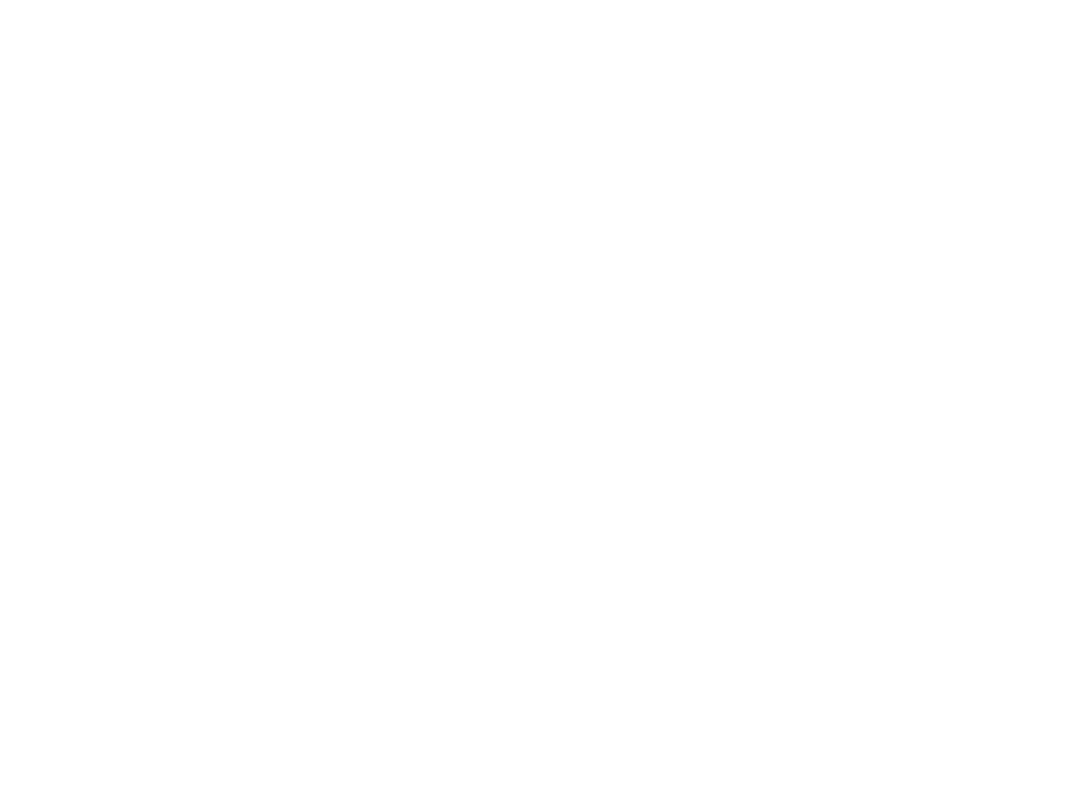
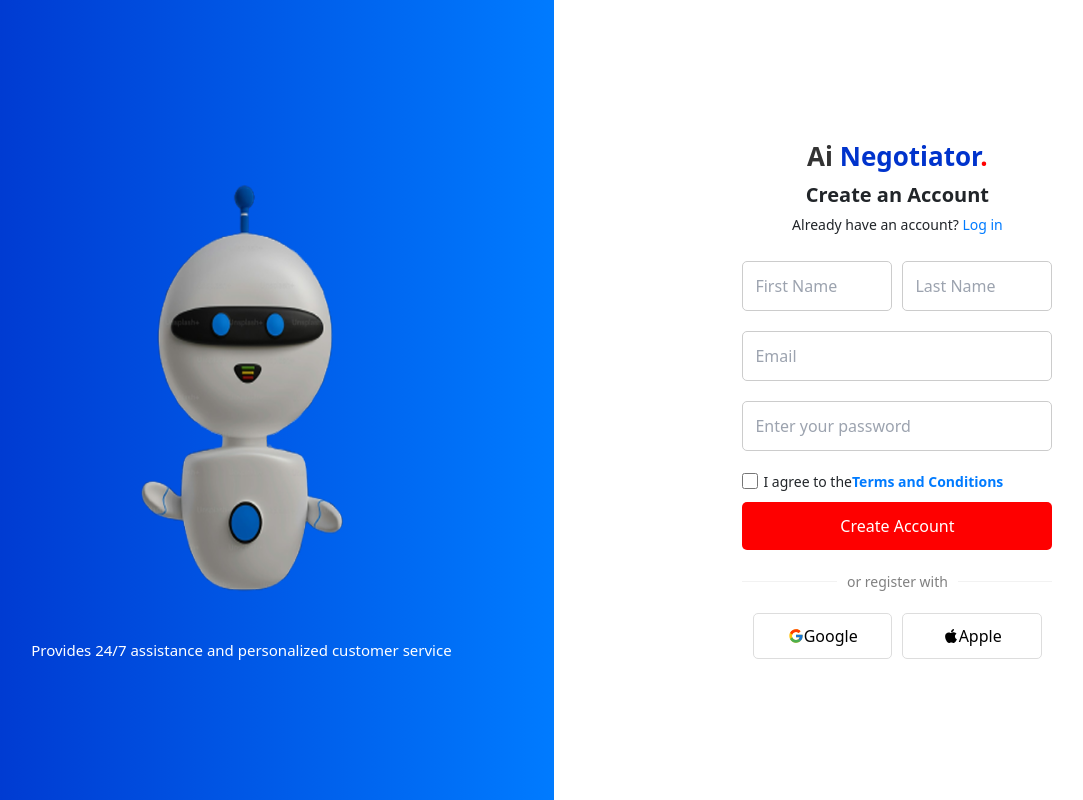
Before and after one commit to HiteshReddy28/AI-chatbot, a React (Create React App) app in the folder frontend/: page /Signup in a window 1280 px wide. Before the commit this address had no page. Shown: the whole page, without its empty margins (71-1154 px from the left). Built offline with nearby package versions, Linux system fonts and the light colour scheme.

Commit message:
Signup Page Added

```diff
--- a/frontend/src/App.js
+++ b/frontend/src/App.js
@@ -2,14 +2,15 @@
 import Navbar from './navbar';
 import Mainpage from './main';
 import Footer from './footer';
-
+import Signup from './Signup';
 
 function App() {
   return (
     <>
-    <Navbar/>
-    <Mainpage/>
-    <Footer/>
+      <Navbar />
+      <Mainpage/>
+      <Signup/>
+      <Footer />
     </>
   );
 }
--- /dev/null
+++ b/frontend/src/Signup.css
@@ -0,0 +1,209 @@
+.signup-container {
+  display: flex;
+  height: 100vh;
+  width: 100vw;
+  gap: 2rem;
+}
+
+.signup-left {
+  width: 50%;
+  background: linear-gradient(to right, #0033cc, #007bff);
+  color: white;
+  display: flex;
+  flex-direction: column;
+  justify-content: center;
+  align-items: center;
+  text-align: center;
+  font-size: 15px;
+  padding: 2rem;
+  height: 100vh;
+}
+
+.robot-img {
+  width: 300px;
+  height: 500px;
+  margin-bottom: 1rem;
+}
+
+
+.signup-right {
+  width: 50%;
+  display: flex;
+  align-items: center;
+  justify-content: center;
+  height: 100vh;
+}
+
+
+.signup-form {
+  width: 350px;
+  padding: 20px;
+  border-radius: 8px;
+  text-align: center;
+  background: white;
+}
+
+
+.brand-title {
+  font-size: 26px;
+  font-weight: bold;
+  color: #333;
+}
+
+.highlight-dot {
+  color: #0033cc;
+}
+
+.dot {
+  color: red;
+}
+
+
+.signup-heading {
+  font-size: 20px;
+  font-weight: bold;
+  margin-top: 10px;
+}
+
+
+.signup-form input {
+  width: 100%;
+  padding: 12px;
+  margin: 10px 0;
+  border: 1px solid #ccc;
+  border-radius: 5px;
+  font-size: 16px;
+}
+
+
+.name-inputs {
+  display: flex;
+  gap: 10px;
+}
+
+
+.signup-button {
+  background-color: #FE0000;
+  color: white;
+  padding: 12px;
+  border: none;
+  border-radius: 5px;
+  cursor: pointer;
+  width: 100%;
+  font-size: 16px;
+  margin-top: 10px;
+}
+
+.signup-button:hover {
+  background-color: #cc0000;
+}
+
+
+.checkbox-container {
+  display: flex;
+  align-items: center;
+  justify-content: flex-start;
+  gap: 5px;
+  margin-top: 10px;
+  font-size: 14px;
+  width: 100%;
+}
+
+.checkbox-container input {
+  width: 16px;
+  height: 16px;
+  margin: 0;
+  cursor: pointer;
+}
+
+.checkbox-container label {
+  display: flex;
+  align-items: center;
+  text-align: left;
+  cursor: pointer;
+  white-space: nowrap;
+}
+
+.checkbox-container a {
+  text-decoration: none;
+  color: #007bff;
+  font-weight: bold;
+}
+
+.checkbox-container a:hover {
+  text-decoration: underline;
+}
+
+
+
+.login-link {
+  color: #007bff;
+  text-decoration: none;
+}
+
+.login-link:hover {
+  text-decoration: underline;
+}
+
+
+.divider {
+  display: flex;
+  align-items: center;
+  justify-content: center;
+  margin: 15px 0;
+}
+
+.line {
+  flex-grow: 1;
+  border: none;
+  height: 1px;
+  background-color: #ccc;
+}
+
+.divider-text {
+  margin: 0 10px;
+  color: gray;
+  font-size: 14px;
+}
+
+
+.social-signup {
+  display: flex;
+  justify-content: center;
+  gap: 10px;
+}
+
+.social-btn {
+  display: flex;
+  align-items: center;
+  justify-content: center;
+  padding: 10px;
+  border-radius: 5px;
+  cursor: pointer;
+  width: 45%;
+  background: rgb(255, 255, 255);
+  border: 1px solid #ddd;
+  color: black;
+}
+
+.social-btn:hover {
+  background-color: rgb(255, 255, 255);
+  color: black;
+}
+
+
+@media (max-width: 768px) {
+  .signup-container {
+      flex-direction: column;
+  }
+
+  .signup-left {
+      width: 100%;
+      height: 30vh;
+  }
+
+  .signup-right {
+      width: 100%;
+      height: auto;
+  }
+}
--- /dev/null
+++ b/frontend/src/Signup.js
@@ -0,0 +1,142 @@
+import React, { useState } from "react";
+import { FcGoogle } from "react-icons/fc";
+import { FaApple } from "react-icons/fa";
+import { useNavigate } from "react-router-dom";
+import axios from "axios";
+import "./Signup.css";
+import robotImage from "./robot.png";
+
+const Signup = () => {
+  console.log("Signup Component is Rendering");  // Debugging log
+
+  const navigate = useNavigate();
+  const [user, setUser] = useState({
+    firstName: "",
+    lastName: "",
+    email: "",
+    password: "",
+    agree: false
+  });
+
+  const [error, setError] = useState("");
+
+  const handleChange = (e) => {
+    const { name, value, type, checked } = e.target;
+    setUser({ ...user, [name]: type === "checkbox" ? checked : value });
+  };
+
+  const handleSubmit = async (e) => {
+    e.preventDefault();
+    if (!user.agree) {
+      setError("You must agree to the Terms and Conditions.");
+      return;
+    }
+    setError("");
+
+    try {
+      const response = await axios.post("http://localhost:3000/signup", user);
+      if (response.data.success) {
+        navigate("/login");
+      } else {
+        setError(response.data.message);
+      }
+    } catch (error) {
+      setError("Signup failed. Please try again.");
+    }
+  };
+
+  return (
+    <div className="signup-container">
+      {/* Left Side - Chatbot Image */}
+      <div className="signup-left">
+        <img src={robotImage} alt="Chatbot" className="robot-img" />
+        <p>Provides 24/7 assistance and personalized customer service</p>
+      </div>
+
+      {/* Right Side - Signup Form */}
+      <div className="signup-right">
+        <div className="signup-form">
+          <h2 className="brand-title">Ai <span className="highlight-dot">Negotiator</span><span className="dot">.</span></h2>
+          <h3 className="signup-heading">Create an Account</h3>
+          <p className="text-sm">
+            Already have an account? <a href="/login" className="login-link">Log in</a>
+          </p>
+
+          {error && <p className="error">{error}</p>}
+
+          <form onSubmit={handleSubmit}>
+            <div className="name-inputs">
+              <input
+                type="text"
+                name="firstName"
+                placeholder="First Name"
+                value={user.firstName}
+                onChange={handleChange}
+                required
+              />
+              <input
+                type="text"
+                name="lastName"
+                placeholder="Last Name"
+                value={user.lastName}
+                onChange={handleChange}
+                required
+              />
+            </div>
+            <input
+              type="email"
+              name="email"
+              placeholder="Email"
+              value={user.email}
+              onChange={handleChange}
+              required
+            />
+            <input
+              type="password"
+              name="password"
+              placeholder="Enter your password"
+              value={user.password}
+              onChange={handleChange}
+              required
+            />
+
+            <div className="checkbox-container">
+              <input
+                type="checkbox"
+                name="agree"
+                checked={user.agree}
+                onChange={handleChange}
+              />
+              <label>
+                I agree to the <a href="#">Terms and Conditions</a>
+              </label>
+            </div>
+
+            <button type="submit" className="signup-button">Create Account</button>
+          </form>
+
+          {/* Divider */}
+          <div className="divider">
+            <hr className="line" />
+            <p className="divider-text">or register with</p>
+            <hr className="line" />
+          </div>
+
+          {/* Social Signup */}
+          <div className="social-signup">
+            <button className="social-btn">
+              <FcGoogle className="icon" />
+              Google
+            </button>
+            <button className="social-btn">
+              <FaApple className="icon" />
+              Apple
+            </button>
+          </div>
+        </div>
+      </div>
+    </div>
+  );
+};
+
+export default Signup;
--- a/frontend/src/footer.js
+++ b/frontend/src/footer.js
@@ -5,7 +5,7 @@
   return (
     <footer className="footer">
       <p>Cookie Policy</p>
-      <p>2025 Cognute, All Rights Reserved</p>
+      <p>2025 Cognute Inc, All Rights Reserved</p>
     </footer>
   );
 };
--- a/frontend/src/index.js
+++ b/frontend/src/index.js
@@ -5,6 +5,7 @@
 import App from './App';
 import ChatApp from './ChatApp';
 import Login from './login';
+import Signup from './Signup';
 import 'bootstrap/dist/css/bootstrap.min.css';
 
 
@@ -18,6 +19,7 @@
           <Route path="/" element={<App/>} />
           <Route path="/ChatApp" element={<ChatApp/>} />
           <Route path="/login" element ={<Login/>}/>
+          <Route path="/Signup" element={<Signup />} />
         </Routes>
       </div>
     </Router>
--- a/frontend/src/main.js
+++ b/frontend/src/main.js
@@ -11,14 +11,14 @@
         <>
           <section className="hero">
             <div className="hero-content">
-                <motion.h1 initial={{ opacity: 0, y: 10 }} animate={{ opacity: 1, y: 0 }} transition={{ duration: 1.5, ease: "easeInOut" }}>
+                <motion.div initial={{ opacity: 0, y: 10 }} animate={{ opacity: 1, y: 0 }} transition={{ duration: 1.5, ease: "easeInOut" }}>
                     <h1 className="hero-head"><span className='Design'>Revolutionize</span> Customer Service with Chatbot</h1>
-                </motion.h1>
+                </motion.div>
                 <p>Say goodbye to long wait times and frustrating interactions. Our chatbot robots provide 24/7 assistance and personalized service for our customers.</p>
                 <button className="cta-button" onClick={handleClick}>Get Started</button>
             </div>
             <div className="hero-image">
-                <img src="" alt="Chatbot" />
+                <img src="/robot.png" alt="Chatbot" />
             </div>
           </section>
         </>
--- a/frontend/src/navbar.js
+++ b/frontend/src/navbar.js
@@ -1,5 +1,8 @@
 import React from "react";
 import "./App.css";
+import { Link } from "react-router-dom";
+
+
 const Navbar = () => {
   return (
     <nav className="navbar">
@@ -9,6 +12,11 @@
         <li><a href="#about">About</a></li>
         <li><a href="#services">Services</a></li>
         <li><a href="#contact">Contact Us</a></li>
+        <li>
+          <Link to="/signup" className="signup-btn">
+            Sign Up
+          </Link>
+        </li>
       </ul>
     </nav>
   );
```
Also changed, not shown: frontend/package.json (+8 -3 lines), frontend/src/robot.png (added), 1 other file (tests, documents, lock files or other folders).
